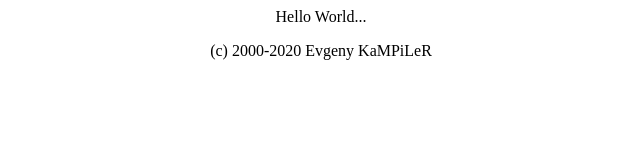
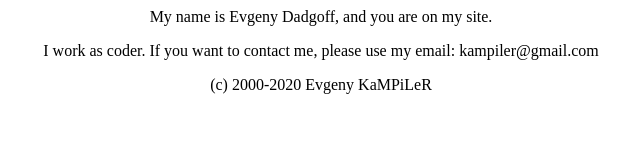
Before and after one commit to kampiler/kampiler.github.io, a plain HTML site: page index.html in a window 1280 px wide. Shown: the whole page, without its empty margins (319-959 px from the left). Drawn offline with Linux system fonts and the light colour scheme.

Commit message:
Update index.html

```diff
--- a/index.html
+++ b/index.html
@@ -4,7 +4,9 @@
   </head>
 <body>
 <center>
-<p>Hello World...
+<p>My name is Evgeny Dadgoff, and you are on my site.
+<p>
+<p>I work as coder. If you want to contact me, please use my email: kampiler@gmail.com
 <p>
 <p>
 <p>(c) 2000-2020 Evgeny KaMPiLeR
```
